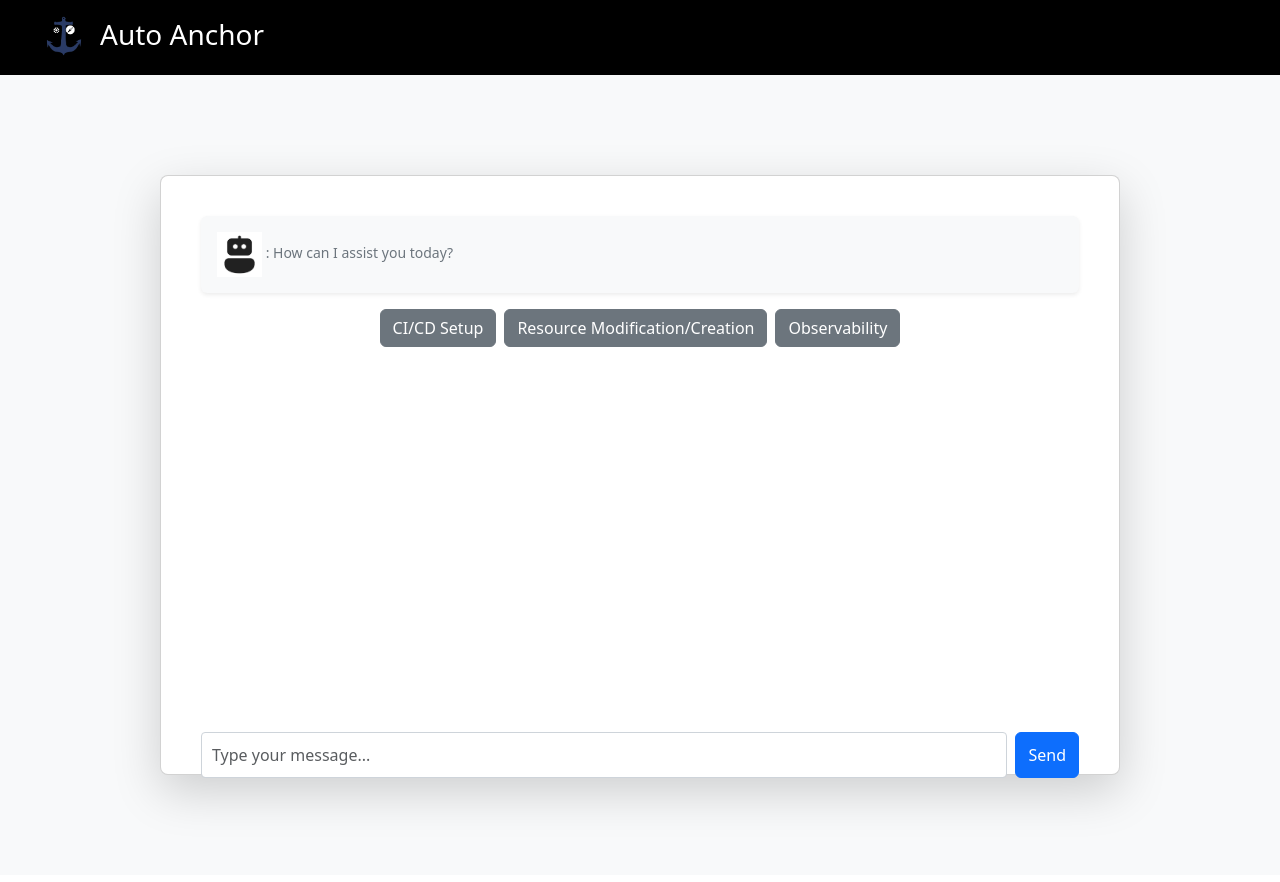
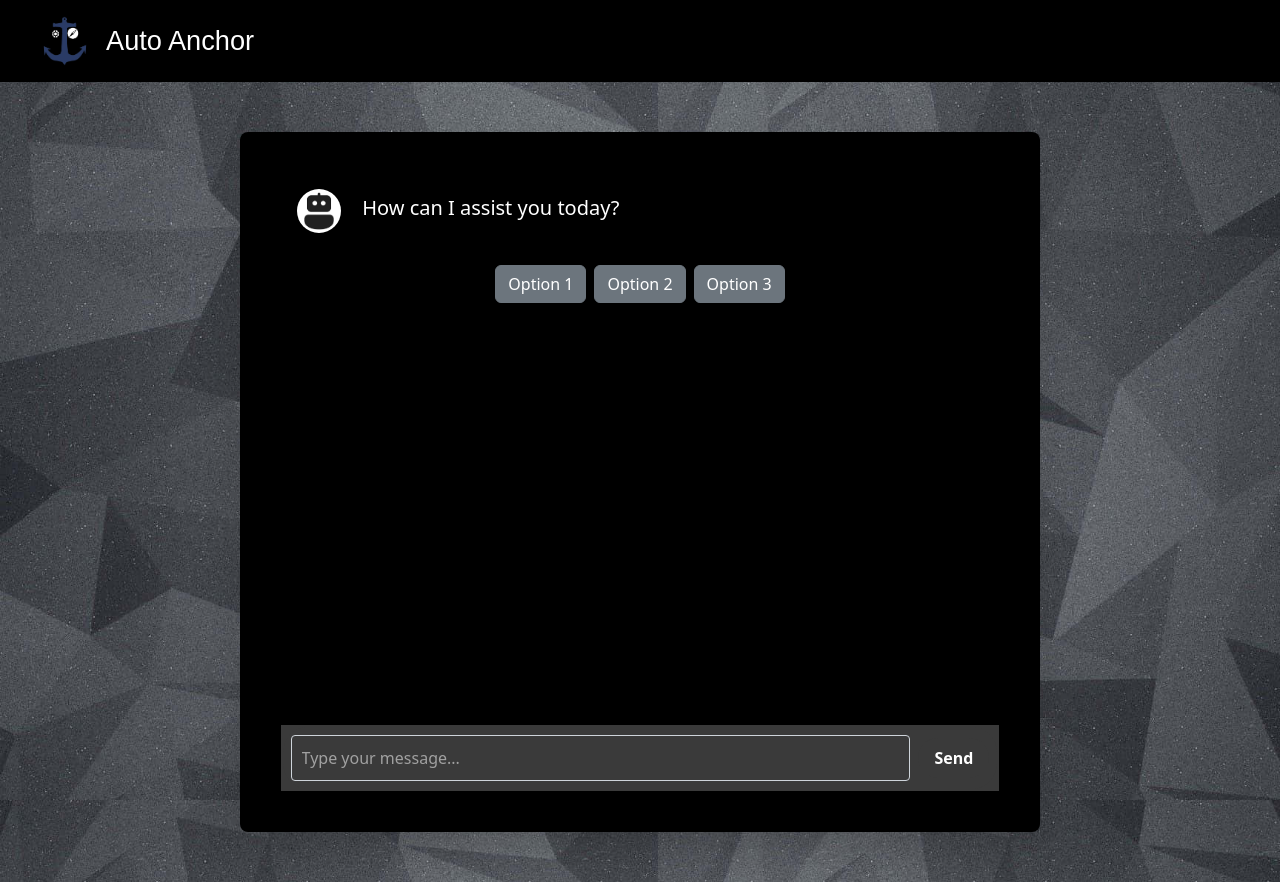
Before and after one commit to mitulgarg/AnchorWebserverUI, a React (Create React App) app: page /acube in a window 1280 px wide. Built offline with nearby package versions, Linux system fonts and the light colour scheme.

Commit message:
New Inputform component and better UI

```diff
--- a/src/components/Agent/Agent.css
+++ b/src/components/Agent/Agent.css
@@ -0,0 +1,33 @@
+
+.button-agent {
+    height: 40px;
+    width: 50px;
+    background-color: black;
+    color: white;
+    border-radius: 6px;
+    cursor: pointer;
+    font-size: 1rem;
+    transition-duration: 0.4s;
+    display: flex;
+    align-items: center;
+    justify-content: center;
+    margin: 20px auto; /* Center horizontally and add spacing */
+}
+
+
+  .button-agent:hover {
+    background-color: #ffffff;
+    color: rgb(0, 0, 0);
+  }
+
+.chatbot-logo {
+    height: 44px; /* Slightly larger height for zoom effect */
+    width: 44px; /* Slightly larger width for zoom effect */
+    border-radius: 100%; /* Makes the image fully circular */
+    object-fit: cover; /* Ensures the image doesn't distort */
+    transition: transform 0.3s ease; /* Smooth zoom effect on hover */
+  }
+
+  .chatbot-logo:hover {
+    transform: scale(1.1); /* Slightly zooms in the image on hover */
+  }
--- a/src/components/Agent/Agent.js
+++ b/src/components/Agent/Agent.js
@@ -4,77 +4,60 @@ import NavHead from "../Home/NavHead/NavHead.js";
 import { motion } from "framer-motion";
 import Card from "react-bootstrap/Card";
 import Button from "react-bootstrap/Button";
-import Form from "react-bootstrap/Form";
+import { Link } from 'react-router-dom';
+import InputForm from './InputForm/InputForm.js';
 
 
 const Agent = () => {
-  const [temples, setTemples] = useState([]);
-  const [flip, setFlip] = useState(false);
   const [query, setQuery] = useState("");
-  const [templestwo, setTemplestwo] = useState([]);
 
   const handleSearch = () => {
     if (query) {
-      const filteredTemples = temples.filter((temple) =>
-        temple.temple_name.toString().toLowerCase().includes(query.toString().toLowerCase())
-      );
-      setTemplestwo(filteredTemples);
-      console.log(filteredTemples);
-    }
-    if(query===""){
-      setTemplestwo(temples)
+      console.log(query);
     }
   };
 
   return (
     <div>
       <NavHead />
-
+      {/* Static Background */}
+      <div className="d-flex justify-content-center align-items-center min-vh-100">
+        {/* Motion applied to the card */}
         <motion.div
           initial={{ opacity: 0, y: 20 }}
           animate={{ opacity: 1, y: 0 }}
-        transition={{ duration: 0.5 }}
-        className="d-flex justify-content-center align-items-center min-vh-100 bg-light"
+          transition={{ duration: 0.75 }}
         >
-        <Card style={{ height: '75vh' , width:"120vh"}} className="w-180 max-w-md p-4 shadow-lg rounded-3 bg-white">
+          <Card style={{ height: '700px', width: '800px' }} className="w-180 max-w-md p-4 shadow-lg rounded-3 bg-black">
             <Card.Body className="d-flex flex-column gap-3">
-            {/* Chat Display */}
-            <div className="h-64 overflow-auto p-3 bg-light rounded shadow-sm">
-              <div className="text-secondary small"><img style={{height:'45px' , width:'45px'}}src="/ChatBot-Logo.png"></img> : How can I assist you today?</div>
+
+              <div className="h-64 overflow-auto p-3 bg-black rounded shadow-sm">
+                <div className="text-secondary small">
+                  <img
+                    className="chatbot-logo"
+                    src="/ChatBot-Logo.png"
+                    alt="ChatBot Logo"
+                  />
+    <span className="ms-3 text-white fs-5"> How can I assist you today?</span>
+                </div>
               </div>
 
 
-            {/* Buttons */}
-
               <div className="d-flex justify-content-center gap-2">
-              <Button variant="secondary">CI/CD Setup</Button>
-              <Button variant="secondary">Resource Modification/Creation</Button>
-              <Button variant="secondary">Observability</Button>
+                <Button variant="secondary">Option 1</Button>
+                <Button variant="secondary">Option 2</Button>
+                <Button variant="secondary">Option 3</Button>
               </div>
 
 
-            <div style={{"marginTop":"42%"}}>
-
-
-
-            {/* Input Form */}
-            <div className="d-flex gap-2">
-              <Form.Control
-                type="text"
-                placeholder="Type your message..."
-                value={query}
-                onChange={(e) => setQuery(e.target.value)}
-              />
-
-              <Button variant="primary" onClick={handleSearch}>
-                Send
-              </Button>
-            </div>
+              <div className="mt-auto">
+              <InputForm />
               </div>
             </Card.Body>
           </Card>
         </motion.div>
       </div>
+    </div>
   );
 };
 
--- /dev/null
+++ b/src/components/Agent/InputForm/InputForm.css
@@ -0,0 +1,62 @@
+/* Container for the input form */
+.chat-input-container {
+    display: flex;
+    justify-content: center;
+    padding: 0.1rem;
+    background-color: #3a3a3a; /* Matches the card background */
+    border-top: 0.5px solid #3a3a3a; /* Subtle border at the top */
+}
+
+/* Styling the form */
+.chat-form {
+    width: 100%;
+    max-width: 800px; /* Makes the form responsive */
+    background-color: #3a3a3a; /* Matches the background */
+    border: none;
+    border-radius: 25px; /* Fully curved edges */
+    padding: 0.5rem;
+    display: flex;
+    align-items: center; /* Centers content vertically */
+    gap: 0.5rem; /* Adds space between input and button */
+}
+
+/* Input field styling */
+.chat-input {
+    flex-grow: 1; /* Makes the input expand to available space */
+    border: none; /* Removes border */
+    border-radius: 25px; /* Matches the form curvature */
+    padding: 0.5rem 1rem; /* Inner spacing */
+    font-size: 1rem; /* Slightly larger font size */
+    outline: none; /* Removes focus outline */
+    background-color: #3a3a3a; /* Matches form background */
+    color: white; /* White text for contrast */
+}
+
+.chat-input::placeholder {
+    color: #a1a1a1; /* Light gray placeholder text */
+}
+
+
+/* Submit button styling */
+.chat-submit-button {
+    padding: 0.5rem 1rem;
+    border: none; /* Removes button border */
+    border-radius: 25px; /* Matches the form curvature */
+    font-size: 1rem;
+    font-weight: bold;
+    background-color: #3a3a3a; /* Matches form background */
+    color: white; /* White text for contrast */
+    cursor: pointer;
+    transition: background-color 0.3s ease;
+}
+
+/* Submit button hover effect */
+.chat-submit-button:hover {
+    background-color: #504e4e; /* Slightly lighter hover effect */
+}
+
+/* Submit button focus styles */
+.chat-submit-button:focus {
+    outline: none;
+    box-shadow: 0 0 4px rgba(114, 116, 117, 0.5); /* Subtle glow */
+}
--- /dev/null
+++ b/src/components/Agent/InputForm/InputForm.js
@@ -0,0 +1,106 @@
+import React, { useState } from "react";
+import "./InputForm.css";
+
+const InputForm = ({ onSend }) => {
+  const [message, setMessage] = useState("");
+  const [query, setQuery] = useState("");
+
+  const handleSubmit = (e) => {
+    e.preventDefault();
+    if (message.trim()) {
+      onSend(message);
+      setMessage(""); // Clear the input field
+    }
+  };
+
+  const handleSearch = () => {
+    if (query) {
+      console.log(query);
+    }
+  };
+
+  return (
+    <div className="chat-input-container">
+      <form onSubmit={handleSubmit} className="chat-form">
+        <input
+          type="text"
+          placeholder="Type your message..."
+          value={message}
+          onChange={(e) => setMessage(e.target.value)}
+          className="chat-input"
+        />
+        <button type="submit" className="chat-submit-button">
+          Send
+        </button>
+      </form>
+    </div>
+  );
+};
+
+export default InputForm;
+
+
+// import React, { useState } from "react";
+// import "./InputForm.css";
+// import Button from "react-bootstrap/Button";
+// import Form from "react-bootstrap/Form";
+// import { Link } from 'react-router-dom';
+
+
+
+// const InputForm = ({ onSend }) => {
+//   const [message, setMessage] = useState("");
+//   const [query, setQuery] = useState("");
+
+//   const handleSearch = () => {
+//     if (query) {
+//       console.log(query);
+//     }
+//   };
+
+//   const handleSubmit = (e) => {
+//     e.preventDefault();
+//     if (message.trim()) {
+//       onSend(message);
+//       setMessage(""); // Clear the input field
+//     }
+//   };
+
+
+//   return (
+//     <div className="chat-input-container">
+//       <Form onSubmit={handleSubmit} className="chat-form d-flex align-items-center">
+//         <Form.Control
+//                   type="text"
+//                   placeholder="Type your message..."
+//                   value={query}
+//                   onChange={(e) => setQuery(e.target.value)}
+//                   className="chat-input"
+//         />
+//         <Button type="submit" variant="primary" className="chat-submit-button">
+//           Send
+//         </Button>
+//       </Form>
+
+//       {/* <Form.Control
+//                   type="text"
+//                   placeholder="Type your message..."
+//                   value={query}
+//                   onChange={(e) => setQuery(e.target.value)}
+//                 />
+
+//               <Link className=" text-white text-decoration-none" to={`/forms`}>
+//                   <button className="button-agent" onClick={handleSearch}>
+//                     <FontAwesomeIcon icon={faArrowRight} />
+//                     </button>
+//               </Link> */}
+
+
+//     </div>
+
+
+
+//   );
+// };
+
+// export default InputForm;
--- a/src/components/Home/NavHead/NavHead.css
+++ b/src/components/Home/NavHead/NavHead.css
@@ -1,11 +1,27 @@
-.nav-links {
-    display: inline-block;
-    height: 20px;
-    background-color:black;/*will change background-color of element */
-    color: green; /*will change color of text within the element */
-    }
+.img-class {
+    display: flex;
+    align-items: center; /* Aligns logo and text vertically */
+    font-size: 1.5rem; /* Adjusts the font size of the text */
+    color: white; /* Ensures text color is white */
+    text-decoration: none;
+    transition: transform 0.3s ease, color 0.3s ease;
+    margin-top: 0.5rem; /* Adds smooth scaling and color transitions */
+    margin-left: 1.75rem;
+    margin-bottom: 0.5rem;
+    font-size: 1.7rem; /* Increases font size for better visibility */
+    font-family: 'Poppins', sans-serif; /* Uses a modern, clean font */
+ /* Makes the font bold */
+    color: white; /* Ensures text color is white */
+}
 
-.nav-links:hover {
-    background-color:green; /*will change background-color of element on hover */
-    color: white; /*will change color of text within the element on hover */
+.img-class img {
+    width: 50px; /* Width of the logo */
+    height: 50px; /* Height of the logo */
+    margin-right: 1rem; /* Adds space between logo and text */
+    transition: transform 0.3s ease; /* Smooth scaling for the logo */
 }
+
+.img-class:hover {
+    transform: scale(1.03); /* Scales the entire container (logo + text) */
+    color: 	#A7C7E7; /* Changes text color to green on hover */
+}
--- a/src/components/Home/NavHead/NavHead.js
+++ b/src/components/Home/NavHead/NavHead.js
@@ -1,24 +1,24 @@
 import React from 'react';
 import { Link } from 'react-router-dom';
-import Button from 'react-bootstrap/Button';
 import Container from 'react-bootstrap/Container';
-import Nav from 'react-bootstrap/Nav';
 import Navbar from 'react-bootstrap/Navbar';
+import './NavHead.css';
 
 const NavHead = () => {
-
     return (
         <div>
             <div className="header">
                 <Navbar expand="lg" bg="black" data-bs-theme="dark">
                     <Container fluid>
                         <Link
-                        className=" text-white text-decoration-none"
-                        to={`/home`}>
-                            <h3 className="nav-links" style={{ marginTop: "0.5rem",marginLeft:"2rem"}}>
-                                <img src="TransparentWhiteLogo1.png" alt="icon" style={{ width: '40px', height: '40px', marginRight: "1rem" ,marginBottom: "0.2rem"}}>
-                                    </img>Auto Anchor
-                                    </h3>
+                            className="img-class"
+                            to={`/home`}
+                        >
+                            <img
+                                src="TransparentWhiteLogo1.png"
+                                alt="icon"
+                            />
+                            Auto Anchor
                         </Link>
                     </Container>
                 </Navbar>
```
Also changed, not shown: src/components/Home/Home.js (+17 -4 lines). Lines whose indentation alone changed are shown as unchanged.
